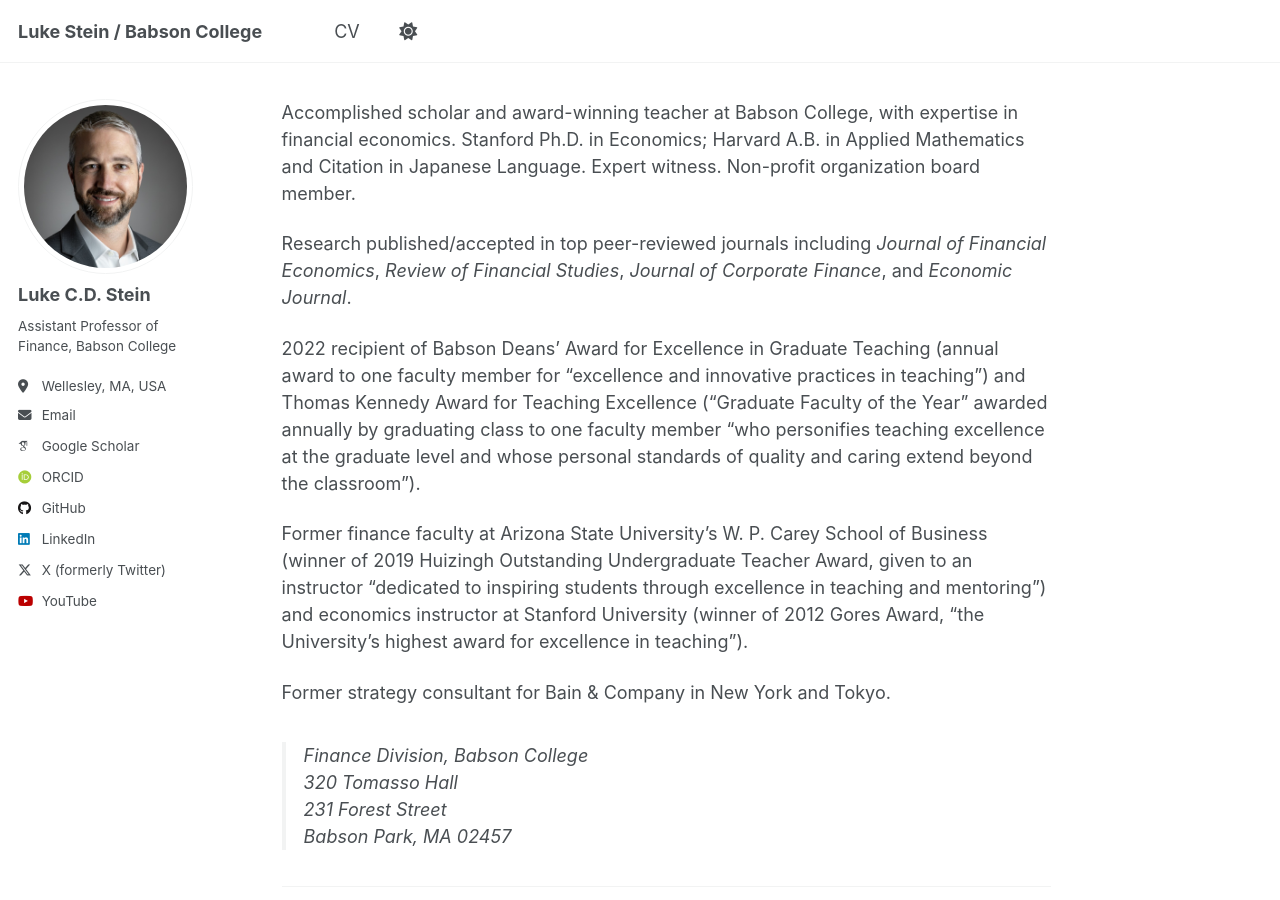
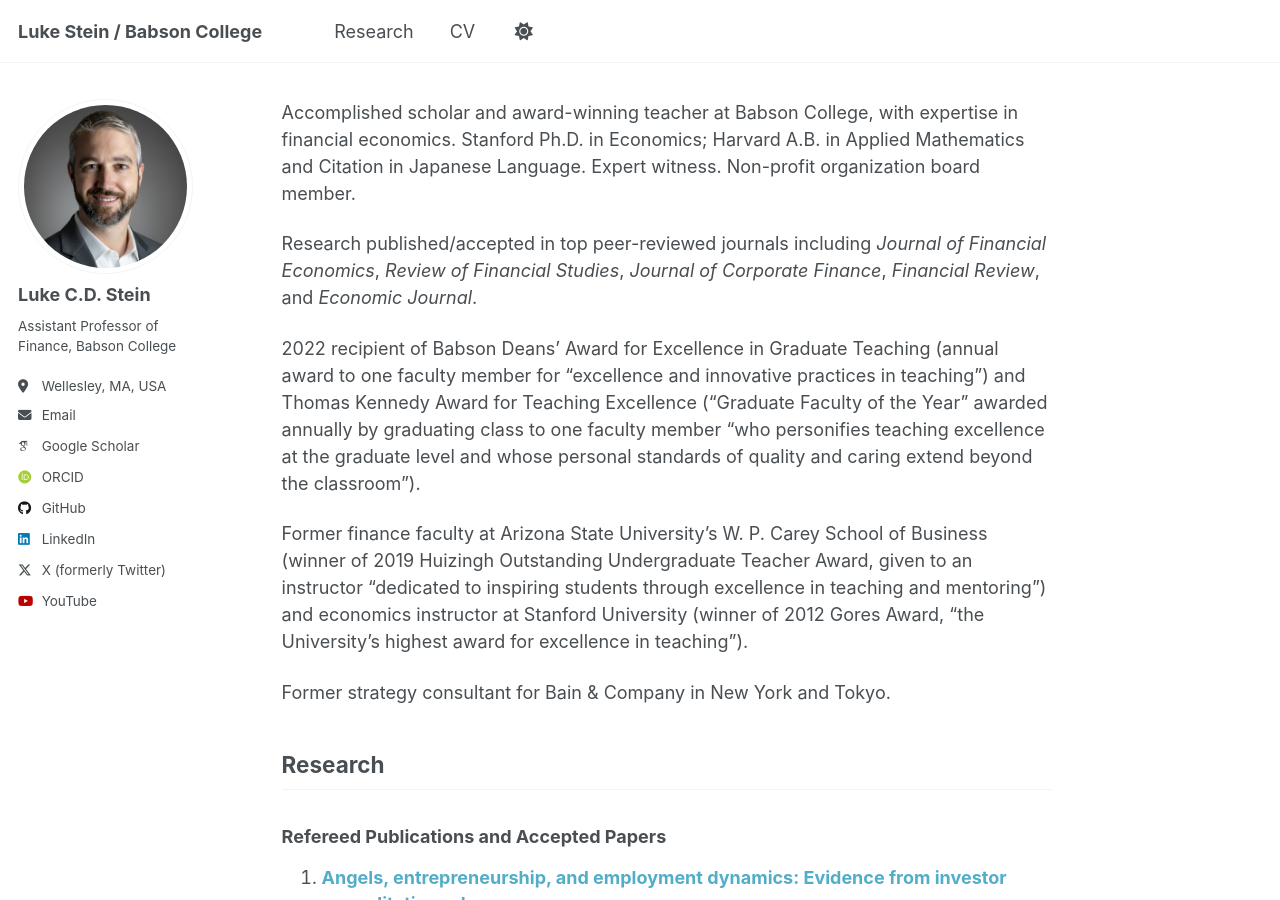
Before and after one commit to lukestein/lukestein.github.io, a Jekyll site: the page built from _pages/about.md, in a window 1280 px wide and 900 px high. Built offline with Jekyll 4.4.1, drawn with Linux system fonts in a browser that asks for light colours; some web fonts are replaced; a script that is not in the unit is left out; some of the changed text lies outside the part shown.

Commit message:
Research on main page improvements

```diff
--- a/_includes/archive-single-compact.html
+++ b/_includes/archive-single-compact.html
@@ -6,24 +6,24 @@
   {% assign title = post.title %}
 {% endif %}
 
-<div class="{{ include.type | default: "list" }}__item">
-  <article class="archive__item" itemscope itemtype="http://schema.org/CreativeWork">
+<li class="archive__item" style="margin-bottom: 1.25em; line-height: 1.4;">
+  <div style="margin-bottom: 0.1em;">
+    {% if post.link %}
+      <a href="{{ post.link }}" style="text-decoration: none; font-weight: 700;">{{ title }}</a>
+    {% else %}
+      <a href="{{ base_path }}{{ post.url }}" rel="permalink" style="text-decoration: none; font-weight: 700;">{{ title }}</a>
+    {% endif %}
+  </div>
 
-    <h3 class="archive__item-title" itemprop="headline" style="margin-bottom: 0.25em;">
-      {% if post.link %}
-        <a href="{{ post.link }}">{{ title }}</a> <a href="{{ base_path }}{{ post.url }}" rel="permalink"><i class="fa fa-link" aria-hidden="true" title="permalink"></i><span class="sr-only">Permalink</span></a>
-      {% else %}
-        <a href="{{ base_path }}{{ post.url }}" rel="permalink">{{ title }}</a>
-      {% endif %}
-    </h3>
+  {% if post.venue and post.category != 'workingpapers' %}
+    <div style="font-style: italic; opacity: 0.85; margin-bottom: 0.1em;">
+      {{ post.venue }}
+    </div>
+  {% endif %}
 
-    {% if post.venue %}
-      <p style="margin-bottom: 0.25em;"><i>{{ post.venue }}</i></p>
-    {% endif %}
-
-    {% if post.citation %}
-      <p style="font-size: smaller; margin-bottom: 1em;">{{ post.citation }}</p>
-    {% endif %}
-
-  </article>
-</div>
+  {% if post.citation %}
+    <div style="font-size: 0.9em; opacity: 0.7;">
+      {{ post.citation }}
+    </div>
+  {% endif %}
+</li>
--- a/_pages/about.md
+++ b/_pages/about.md
@@ -9,7 +9,7 @@
 
 Accomplished scholar and award-winning teacher at Babson College, with expertise in financial economics. Stanford Ph.D. in Economics; Harvard A.B. in Applied Mathematics and Citation in Japanese Language. Expert witness. Non-profit organization board member.
 
-Research published/accepted in top peer-reviewed journals including _Journal of Financial Economics_, _Review of Financial Studies_, _Journal of Corporate Finance_, and _Economic Journal_.
+Research published/accepted in top peer-reviewed journals including _Journal of Financial Economics_, _Review of Financial Studies_, _Journal of Corporate Finance_, _Financial Review_, and _Economic Journal_.
 
 2022 recipient of Babson Deans’ Award for Excellence in Graduate Teaching (annual award to one faculty member for “excellence and innovative practices in teaching”) and Thomas Kennedy Award for Teaching Excellence (“Graduate Faculty of the Year” awarded annually by graduating class to one faculty member “who personifies teaching excellence at the graduate level and whose personal standards of quality and caring extend beyond the classroom”).
 
@@ -18,33 +18,49 @@
 Former strategy consultant for Bain & Company in New York and Tokyo.
 
 
-> Finance Division,  Babson College
-> 320 Tomasso Hall
-> 231 Forest Street
-> Babson Park, MA 02457
-
----
-
 ## Research
 
 {% include base_path %}
 
 {% if site.publication_category %}
-{% for category in site.publication_category  %}
-{% assign title_shown = false %}
-{% for post in site.publications reversed %}
-{% if post.category != category[0] %}
-{% continue %}
+  {% for category in site.publication_category  %}
+    {% assign title_shown = false %}
+    {% for post in site.publications reversed %}
+      {% if post.category != category[0] %}
+        {% continue %}
+      {% endif %}
+
+      {% unless title_shown %}
+### {{ category[1].title }}
+<ol>
+        {% assign title_shown = true %}
+      {% endunless %}
+
+      {% include archive-single-compact.html %}
+
+    {% endfor %}
+
+    {% if title_shown %}
+</ol>
+    {% endif %}
+
+  {% endfor %}
+
+{% else %}
+
+<ol>
+    {% for post in site.publications reversed %}
+      {% include archive-single-compact.html %}
+    {% endfor %}
+</ol>
+
 {% endif %}
-{% unless title_shown %}
-### {{ category[1].title }}
-{% assign title_shown = true %}
-{% endunless %}
-{% include archive-single-compact.html %}
-{% endfor %}
-{% endfor %}
-{% else %}
-{% for post in site.publications reversed %}
-{% include archive-single-compact.html %}
-{% endfor %}
-{% endif %}
+
+---
+
+**Luke Stein**
+Finance Division
+Babson College
+320 Tomasso Hall
+231 Forest Street
+Babson Park, MA 02457
```
Also changed, not shown: _data/navigation.yml (+4 -4 lines).
